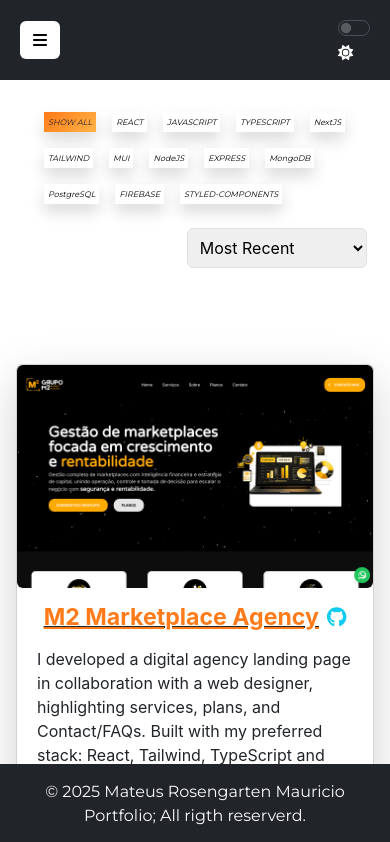
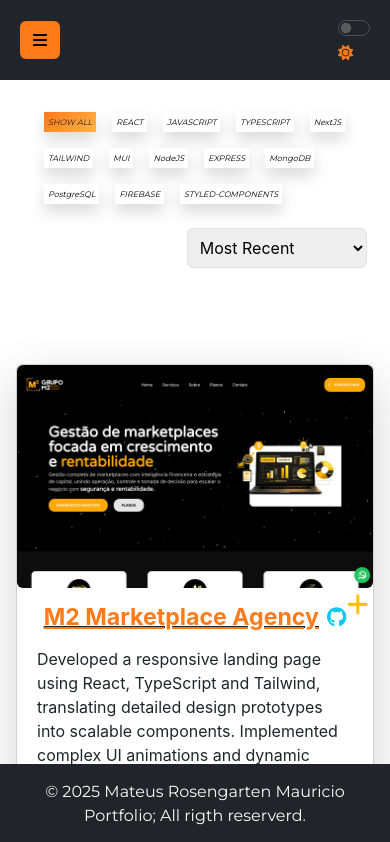
Before and after one commit to Mateus1rosengarten/myPortfolio, a React (Create React App) app: page /projects in a window 390 px wide. Shown: the top 842 px of the page. Built offline with nearby package versions, Linux system fonts and the light colour scheme.

Commit message:
addind icon to open modal

```diff
--- a/src/components/card.jsx
+++ b/src/components/card.jsx
@@ -1,6 +1,13 @@
 import { Card } from "react-bootstrap";
 import { faGithub } from "@fortawesome/free-brands-svg-icons";
-import { faClose } from "@fortawesome/free-solid-svg-icons";
+import {
+  faClose,
+  faUpRightAndDownLeftFromCenter,
+  faExpand,
+  faUpRightFromSquare,
+  faEye,
+  faPlus,
+} from "@fortawesome/free-solid-svg-icons";
 import { FontAwesomeIcon } from "@fortawesome/react-fontawesome";
 import ImgCarousel from "./carousel";
 
@@ -18,7 +25,7 @@
 }) => {
   return (
     <Card
-      className="shadow-lg cursor-pointer w-100 h-100"
+      className="shadow-lg cursor-pointer w-100 h-100 card-motion"
       onClick={openModal}
       key={title}
     >
@@ -50,13 +57,11 @@
             )}
           </Card.Link>
 
-          {isModal && (
-            <FontAwesomeIcon
-              icon={faClose}
-              className="position-absolute top-0 end-0 mt-1 mt-md-2 me-1 me-md-3 cursor-pointer text-danger fs-2 fs-md-3"
-              onClick={closeModal}
-            />
-          )}
+          <FontAwesomeIcon
+            icon={isModal ? faClose : faPlus}
+            className="position-absolute top-0 end-0 mt-1 mt-md-2 me-1 me-md-3 cursor-pointer text-warning fs-2 fs-md-3"
+            onClick={closeModal}
+          />
         </Card.Title>
         <Card.Text className="px-1 px-sm-2 px-lg-3 text-left">{text}</Card.Text>
         <ul className="d-flex flex-wrap mx-auto font-primary list-unstyled ps-lg-4">
--- a/src/components/navbar.jsx
+++ b/src/components/navbar.jsx
@@ -37,8 +37,7 @@
             <NavLinkItem to="/projects">Projects</NavLinkItem>
           </Nav>
           <Button
-            className="d-lg-none ms-2"
-            style={{ backgroundColor: itsDark ? "black" : "white" }}
+            className={`d-lg-none ms-2 bg-color-brand`}
             variant="none"
             onClick={() => handleSideBar()}
           >
@@ -54,9 +53,8 @@
               checked={itsDark}
             />
             <FontAwesomeIcon
-              className="icon-custom"
+              className="icon-custom color-brand"
               icon={itsDark ? faMoon : faSun}
-              color={!itsDark ? "white" : "black"}
             />
           </Form>
         </Container>
--- a/src/data/projectsArray.jsx
+++ b/src/data/projectsArray.jsx
@@ -7,7 +7,7 @@
       require("../images/m2-2.png"),
       require("../images/m2-3.png"),
     ],
-    text: "I developed a digital agency landing page in collaboration with a web designer, highlighting services, plans, and Contact/FAQs. Built with my preferred stack: React, Tailwind, TypeScript and NodeJS, valued for simplicity, efficiency, and industry-wide use. I improved my skills in handling more complex animations and integrating dynamic UI elements.",
+    text: "Developed a responsive landing page using React, TypeScript and Tailwind, translating detailed design prototypes into scalable components. Implemented complex UI animations and dynamic sections, improving performance and component organization.",
     secondText:
       "In this project, I got better at turning detailed design prototypes into clean, responsive code and learned how to add more advanced animations to make the UI feel smoother. I also improved my React component structure and overall workflow with TypeScript and Tailwind.",
     techs: ["REACT", "TYPESCRIPT", "TAILWIND", "NodeJS"],
@@ -27,7 +27,7 @@
       require("../images/mkt-lading-page-3.png"),
       require("../images/mkt-lading-page-4.png"),
     ],
-    text: "MKT Embalagem specializes in high-quality can printing for major brands like Ambev, Pepsico, and Johnson & Johnson in Brazil. Built with Next.js for the first time to optimize SEO and performance. The project is in its final stage, awaiting real company photos. Through this project, I enhanced my skills by integrating a dynamic map and implementing an automated email messaging system",
+    text: "Built a production-ready website with Next.js focusing on SEO and performance optimization. Integrated dynamic map features and automated email workflows while improving server-side rendering and project structure.Waiting for pictures from the company",
     techs: ["NextJS", "TYPESCRIPT", "TAILWIND"],
     github: "https://github.com/Mateus1rosengarten/MktEmbalagem",
     imgLoading: "eager",
@@ -44,7 +44,7 @@
       require("../images/e-commerce-2.png"),
       require("../images/e-commerce-3.png"),
     ],
-    text: "Sustentools E-commerce is a sustainable marketplace developed by a team of partners, focusing on eco-friendly products. I implemented all pages from Figma designs, built authentication, created a product database with advanced search filters. The project provided hands-on experience in full-stack development and collaborative work. Although the project is currently on hold due to changes in Brazil taxation policies that affected international product sourcing, however it reflects the technical skills and problem-solving approaches I applied during its development.",
+    text: "Implemented full frontend from Figma designs and developed authentication and advanced product filtering. Worked on backend integration with Node.js and MongoDB, gaining practical experience in full-stack architecture and team collaboration. Although the project is currently on hold due to changes in Brazil taxation policies that affected international product sourcing",
     techs: ["REACT", "NodeJS", "EXPRESS", "MongoDB"],
     ProjectKind: "Costumer",
     imgLoading: "lazy",
@@ -60,7 +60,7 @@
       require("../images/payment-crud-2.png"),
       require("../images/payment-crud-3.png"),
     ],
-    text: "The Payout Simulation App was developed as part of a developer bootcamp challenge and concluded with a code review by experienced developers. It allows users to view, create, edit, and delete simulated payment transactions with fail/success scenarios. MUI was chosen for its wide range of components, consistency across the UI, and to deepen my familiarity with the library, while the overall stack selection was part of the challenge.",
+    text: "As part of a developer bootcamp Built a full CRUD application with Next.js, TypeScript and PostgreSQL. Implemented transaction states, data validation and UI consistency using MUI, strengthening my experience with scalable frontend architecture and structured backend communication.",
     techs: ["NextJS", "TYPESCRIPT", "MUI", "PostgreSQL"],
     github: "https://github.com/Mateus1rosengarten/PayoutStructure",
     imgLoading: "lazy",
@@ -78,7 +78,7 @@
       require("../images/therapist-land-page-3.png"),
     ],
 
-    text: "Developed a landing page for a client specializing in therapy services, supporting individuals with complex neurodivergencies and their families with accessible resources and personalized care.This was my first freelance experience, where I used styled-components to explore component-based styling and also learned how to deploy a live site with a custom domain.",
+    text: "Developed a landing page for a client specializing in therapy services, a responsive landing page using Next.js and Styled Components. Focused on reusable component structure and first-time deployment with custom domain configuration.",
     techs: ["NextJS", "TYPESCRIPT", "STYLED-COMPONENTS"],
     github: "https://github.com/Mateus1rosengarten/gutoMaia",
     imgLoading: "lazy",
@@ -95,7 +95,7 @@
       require("../images/menu-restaurant-2.png"),
       require("../images/menu-restaurant-3.png"),
     ],
-    text: "Menu Restaurant Optimizer is my own SaaS project, created to fill a gap I identified in the restaurant market. Accessible via QR codes, it allows customers to order food and drinks, provide feedback, and request service, while helping restaurants optimize operations, track preferences, and reduce waste. The goal is once its ready to offer this solution to pizzerias and other restaurants in Brazil on a subscription basis.",
+    text: "Menu Restaurant Optimizer is my own SaaS project, Designed and developed a SaaS platform enabling digital ordering and operational tracking. Built REST APIs with Express and PostgreSQL, focusing on data modeling, scalability and real-world business logic implementation..",
     techs: ["REACT", "TYPESCRIPT", "NodeJS", "EXPRESS", "PostgreSQL", "MUI"],
     github: "https://github.com/Mateus1rosengarten/AllYouCanEat-Manager",
     imgLoading: "lazy",
@@ -113,7 +113,7 @@
       require("../images/smart-2.png"),
       require("../images/smart-3.png"),
     ],
-    text: "Smart Basket is a retail technology project focused on enhancing the digital shopping experience. Initially, during the interview process, I prepared a detailed report outlining how to move the project forward and defining the next strategic steps for the frontend architecture. After that, I joined the development team as one of the frontend developers, contributing to the evolution of the interface,.",
+    text: "Contributed to frontend architecture evolution using React, TypeScript and Tailwind. Participated in defining structural improvements and enhancing interface scalability within a collaborative development team.",
     techs: ["REACT", "TAILWIND", "TYPESCRIPT", "RADIX UI"],
     github:
       "https://github.com/Mateus1rosengarten/GesplanListaFornecedores/tree/master",
@@ -132,7 +132,7 @@
       require("../images/pet-adoption.png"),
       require("../images/movie-search.png"),
     ],
-    text: "These projects are a selected showcase of the many applications I completed during the Full Stack course (online and in-person, Tel Aviv 2022–2023). The course exposed students to real-world scenarios and diverse technology stacks while guiding us to follow industry best practices. Through these projects, I built functional web applications with interactive interfaces, responsive layouts, and features demonstrating practical proficiency in JavaScript, React, NodeJS, Express, and database management.",
+    text: "These projects are a selected showcase of the many applications I completed during the Full Stack course (online and in-person, Tel Aviv 2022–2023).Built multiple full-stack applications using Javascript, React, Node.js and Express, implementing authentication, database integration and dynamic UI features while following industry best practices.",
     techs: ["REACT", "JAVASCRIPT", "EXPRESS", "FIREBASE", "NodeJS", "MongoDB"],
     github: "https://github.com/Mateus1rosengarten?tab=repositories",
     imgLoading: "lazy",
--- a/src/index.css
+++ b/src/index.css
@@ -50,6 +50,15 @@
 .cursor-pointer {
   cursor: pointer;
 }
+.card-motion {
+  cursor: pointer;
+  transition: transform 0.25s ease, box-shadow 0.25s ease;
+}
+
+.card-motion:hover {
+  transform: translateY(-6px);
+  box-shadow: 0 12px 28px rgba(0, 0, 0, 0.15);
+}
 
 .icon-motion {
   animation: rotation 0.5s linear;
--- a/src/views/myinfo.jsx
+++ b/src/views/myinfo.jsx
@@ -17,10 +17,10 @@
 
   return (
     <section className={`py-5 text-center ${itsDark && "bg-dark"}`}>
-      <div className="container">
+      <div className="container mb-5">
         <div className="position-relative d-inline-block">
           <img
-            className="rounded-circle img-fluid"
+            className="rounded-circle img-fluid w-sm-50 w-80"
             style={{ maxWidth: "275px" }}
             src={myPicture}
             alt="Foto de perfil de Mateus Rosengarten Mauricio"
@@ -31,16 +31,20 @@
             className={`sunglasses ${itsDark ? "drop" : "rise"}`}
           />
         </div>
-        <h1 className={`font-primary fs-1  ${itsDark && "text-white"}`}>
-          Mateus Rosengarten Mauricio
+        <h1 className={`font-primary fs-2  ${itsDark && "text-white"}`}>
+          Mateus Rosengarten
         </h1>
       </div>
       <div className="d-flex flex-column align-items-center">
-        <h2 className={`font-primary fs-2 ${itsDark && "text-white"}`}>
+        <h2
+          className={`font-primary fs-1 text-bold fw-bold ${
+            itsDark && "text-white"
+          }`}
+        >
           Front End Developer
         </h2>
         <h3
-          className={`w-50 fs-6 fst-italic ${
+          className={`w-75 sm:w-50 fs-6 fst-italic ${
             itsDark ? "text-white-50" : "text-muted"
           }`}
         >
```
